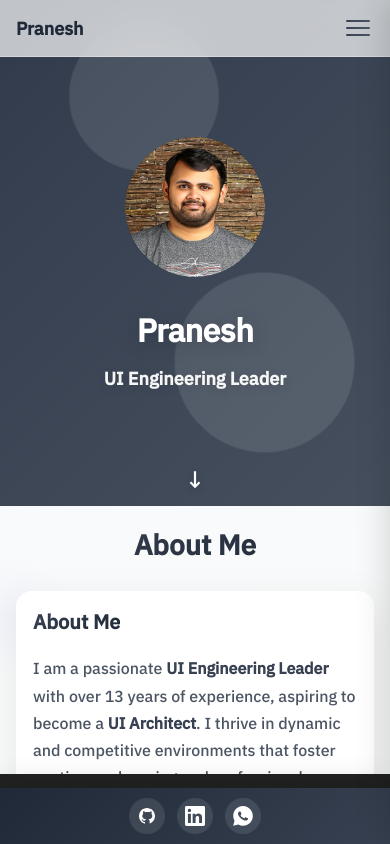
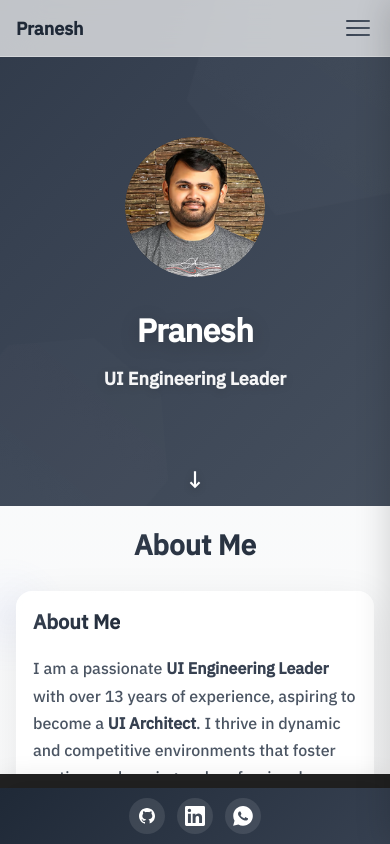
Before and after one commit to pranesh-link/next-web, a Next.js app: page / in a window 390 px wide. Shown: the top 844 px of the page. Built offline with nearby package versions, Linux system fonts and the light colour scheme; no server answers.

Commit message:
Update HeroSection geometric background styles
Replaces animated circular background shapes with professional geometric elements using clip-path and linear gradients. Adjusts animation to a rotating effect and updates responsive sizing and positioning for improved visual appeal.

```diff
--- a/app/_components/profile-2.0/sections/HeroSection.tsx
+++ b/app/_components/profile-2.0/sections/HeroSection.tsx
@@ -38,39 +38,42 @@ const HeroContainer = styled.section`
     }
   }
 
-  /* Animated background shapes */
-  &::before,
+  /* Professional geometric background elements */
+  &::before {
+    content: "";
+    position: absolute;
+    width: 500px;
+    height: 500px;
+    top: -100px;
+    right: -100px;
+    background: linear-gradient(135deg, rgba(255, 255, 255, 0.05) 0%, rgba(255, 255, 255, 0.02) 100%);
+    clip-path: polygon(50% 0%, 100% 25%, 100% 75%, 50% 100%, 0% 75%, 0% 25%);
+    animation: rotateGeometry 30s linear infinite;
+    opacity: 0.6;
+  }
+
   &::after {
     content: "";
     position: absolute;
-    border-radius: 50%;
-    background: rgba(255, 255, 255, 0.1);
-    animation: float 20s ease-in-out infinite;
+    width: 400px;
+    height: 400px;
+    bottom: -80px;
+    left: -80px;
+    background: linear-gradient(135deg, rgba(255, 255, 255, 0.04) 0%, rgba(255, 255, 255, 0.01) 100%);
+    clip-path: polygon(30% 0%, 70% 0%, 100% 30%, 100% 70%, 70% 100%, 30% 100%, 0% 70%, 0% 30%);
+    animation: rotateGeometry 25s linear infinite reverse;
+    opacity: 0.5;
   }
 
-  &::before {
-    width: 300px;
-    height: 300px;
-    top: 10%;
-    left: 10%;
-    animation-delay: 0s;
-  }
-
-  &::after {
-    width: 400px;
-    height: 400px;
-    bottom: 10%;
-    right: 10%;
-    animation-delay: 5s;
-  }
-
-  @keyframes float {
-    0%,
-    100% {
-      transform: translateY(0) rotate(0deg);
+  @keyframes rotateGeometry {
+    0% {
+      transform: rotate(0deg) scale(1);
     }
     50% {
-      transform: translateY(-30px) rotate(180deg);
+      transform: rotate(180deg) scale(1.1);
+    }
+    100% {
+      transform: rotate(360deg) scale(1);
     }
   }
 
@@ -79,13 +82,17 @@ const HeroContainer = styled.section`
     padding: 60px 20px 40px;
 
     &::before {
-      width: 200px;
-      height: 200px;
+      width: 350px;
+      height: 350px;
+      top: -70px;
+      right: -70px;
     }
 
     &::after {
-      width: 250px;
-      height: 250px;
+      width: 280px;
+      height: 280px;
+      bottom: -60px;
+      left: -60px;
     }
   }
 
@@ -93,13 +100,17 @@ const HeroContainer = styled.section`
     padding: 50px 16px 30px;
 
     &::before {
-      width: 150px;
-      height: 150px;
+      width: 250px;
+      height: 250px;
+      top: -50px;
+      right: -50px;
     }
 
     &::after {
-      width: 180px;
-      height: 180px;
+      width: 200px;
+      height: 200px;
+      bottom: -40px;
+      left: -40px;
     }
   }
 `;
```
